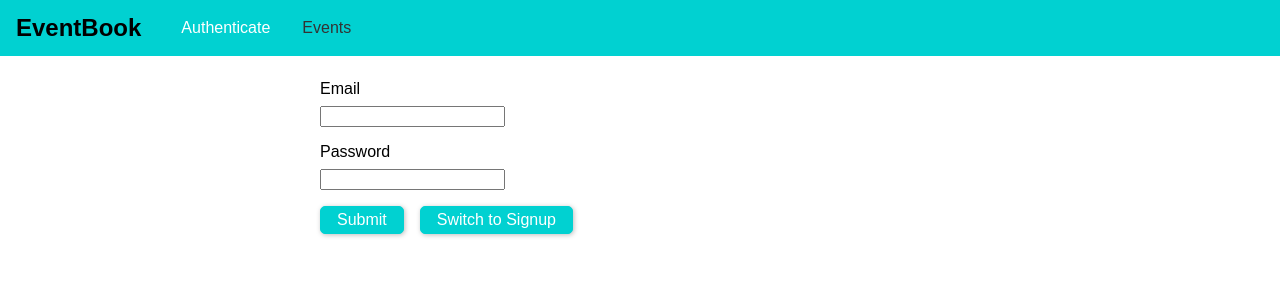
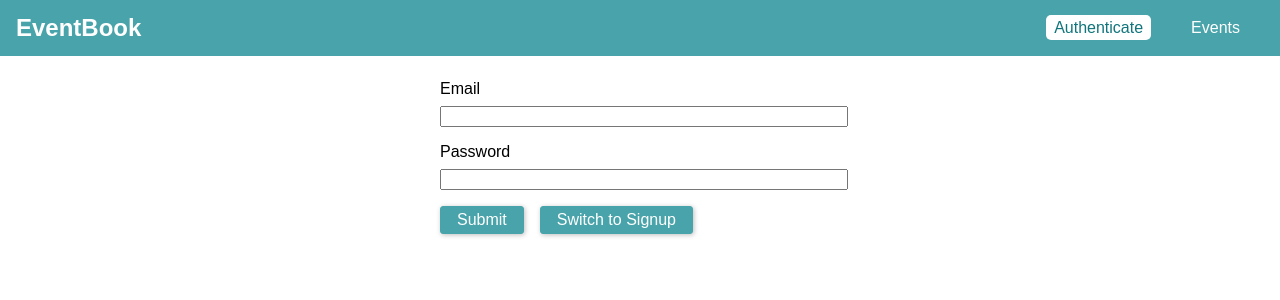
Before and after one commit to dogueone/book_event, a React (Create React App) app in the folder client/: page /auth in a window 1280 px wide. Shown: the top 300 px of the page. Built offline with nearby package versions, Linux system fonts and the light colour scheme.

Commit message:
Events page, Modal, Backdrop

```diff
--- a/client/src/App.js
+++ b/client/src/App.js
@@ -39,7 +39,6 @@
             <MainNav />
             <main className='main-content'>
               <Switch>
-                {!this.state.token && <Redirect from='/' to='/auth' exact />}
                 {this.state.token && <Redirect from='/' to='/events' exact />}
                 {this.state.token && (
                   <Redirect from='/auth' to='/events' exact />
@@ -51,6 +50,7 @@
                 {this.state.token && (
                   <Route path='/bookings' component={BookingsPage} />
                 )}
+                {!this.state.token && <Redirect to='/auth' exact />}
               </Switch>
             </main>
           </AuthContext.Provider>
--- /dev/null
+++ b/client/src/components/Backdrop/Backdrop.css
@@ -0,0 +1,8 @@
+.backdrop {
+    position: fixed;
+    top: 0;
+    left: 0;
+    height: 100vh;
+    width: 100%;
+    background: rgba(0, 0, 0, 0.75);
+  }
--- /dev/null
+++ b/client/src/components/Backdrop/Backdrop.js
@@ -0,0 +1,8 @@
+import React from 'react';
+import './Backdrop.css';
+
+const Backdrop = () => {
+  return <div className='backdrop'></div>;
+};
+
+export default Backdrop;
--- /dev/null
+++ b/client/src/components/Modal/Modal.css
@@ -0,0 +1,36 @@
+.modal {
+    width: 90%;
+    background: white;
+    box-shadow: 0 2px 8px rgba(0, 0, 0, 0.26);
+    position: fixed;
+    top: 20vh;
+    left: 5%;
+  }
+
+  .modal__header {
+    padding: 1rem;
+    background: #48a4aa;
+    color: white;
+  }
+
+  .modal__header h1 {
+    margin: 0;
+    font-size: 1.25rem;
+  }
+
+  .modal__content {
+    padding: 1rem;
+  }
+
+  .modal__actions {
+    display: flex;
+    justify-content: flex-end;
+    padding: 1rem;
+  }
+
+  @media (min-width: 768px) {
+    .modal {
+      width: 30rem;
+      left: calc((100% - 30rem) / 2);
+    }
+  }
--- /dev/null
+++ b/client/src/components/Modal/Modal.js
@@ -0,0 +1,28 @@
+import React from 'react';
+
+import './Modal.css';
+
+const Modal = props => {
+  return (
+    <div className='modal'>
+      <header className='modal__header'>
+        <h1>{props.title}</h1>
+      </header>
+      <section className='modal__content'>{props.children}</section>
+      <section className='modal__actions'>
+        {props.canCancel && (
+          <button className='btn' onClick={props.onCancel}>
+            Cancel
+          </button>
+        )}
+        {props.canConfirm && (
+          <button className='btn' onClick={props.onConfirm}>
+            Confirm
+          </button>
+        )}
+      </section>
+    </div>
+  );
+};
+
+export default Modal;
--- a/client/src/components/Navigation/MainNav.css
+++ b/client/src/components/Navigation/MainNav.css
@@ -4,15 +4,18 @@
     top:0;
     width:100%;
     height: 3.5rem;
-    background: #01d1d1;
+    background: #48a4aa;
     padding:0 1rem;
     display: flex;
     align-items: center;
+    justify-content: space-between;
+    box-sizing: border-box;
 }
 
 .main-nav__logo h1 {
     margin: 0;
     font-size: 1.5rem;
+    color: #fff
 }
 
 .main-nav__items {
@@ -23,16 +26,31 @@
     padding: 0;
     list-style: none;
     margin: 0;
+    align-items: center;
 }
 .main-nav__items li{
     margin: 0 1rem;
 }
-.main-nav__items a{
-    text-decoration: none;
-    color: #333;
+
+.main-nav__items a,
+.main-nav__items button {
+  text-decoration: none;
+  color: white;
+  padding: 0.25rem 0.5rem;
+  border: none;
+  font: inherit;
+  background: transparent;
+  cursor: pointer;
+  vertical-align: middle;
+  margin: 0;
 }
+
 .main-nav__items a:hover,
 .main-nav__items a:active,
-.main-nav__items a.active{
-    color: #fff;
+.main-nav__items a.active,
+.main-nav__items button:hover,
+.main-nav__items button:active {
+  background: #fff;
+  color: #11757c;
+  border-radius: 5px;
 }
--- a/client/src/components/Navigation/MainNav.js
+++ b/client/src/components/Navigation/MainNav.js
@@ -25,9 +25,14 @@
                 <NavLink to='/events'>Events</NavLink>
               </li>
               {context.token && (
-                <li>
-                  <NavLink to='/bookings'>Bookings</NavLink>
-                </li>
+                <React.Fragment>
+                  <li>
+                    <NavLink to='/bookings'>Bookings</NavLink>
+                  </li>
+                  <li>
+                    <button onClick={context.logout}>Logout</button>
+                  </li>
+                </React.Fragment>
               )}
             </ul>
           </nav>
--- a/client/src/index.css
+++ b/client/src/index.css
@@ -3,3 +3,38 @@
   padding: 0;
   font-family: sans-serif;
 }
+
+.form-control label,
+.form-control input {
+  width: 100%;
+  display: block;
+}
+
+.form-control label {
+  margin-bottom: 0.5rem;
+}
+
+.form-control {
+  margin-bottom: 1rem;
+}
+
+.form-actions button,
+.btn {
+  background: #48a4aa;
+  font: inherit;
+  border: 1px solid #48a4aa;
+  border-radius: 3px;
+  padding: 0.25rem 1rem;
+  margin-right: 1rem;
+  box-shadow: 1px 1px 5px rgba(0, 0, 0, 0.26);
+  color: white;
+  cursor: pointer;
+}
+
+.form-actions button:hover,
+.form-actions button:active,
+.btn:hover,
+.btn:active {
+  background: #34777c;
+  border-color: #48a4aa;
+}
--- a/client/src/pages/Auth.css
+++ b/client/src/pages/Auth.css
@@ -1,37 +1,5 @@
 .auth-form {
-    width:40rem;
+    width: 25rem;
     max-width: 80%;
     margin: 5rem auto;
 }
-
-.form-control label,
-.form-control label {
-    width: 100%;
-    display: block;
-}
-
-.form-control label {
-    margin-bottom: 0.5rem;
-}
-
-.form-control {
-    margin-bottom: 1rem
-}
-
-.form-actions button {
-    background: #01d1d1;
-    font: inherit;
-    border: 1px solid #01d1d1;
-    border-radius: 5px;
-    padding: 0.25rem 1rem;
-    margin-right: 1rem;
-    box-shadow: 1px 1px 5px rgba(0, 0, 0, 0.26);
-    color: white;
-    cursor: pointer;
-}
-
-.form-actions button:hover,
-.form-actions button:active {
-    background: #01a7a7;
-    border-color: #01a7a7;
-}
--- /dev/null
+++ b/client/src/pages/Events.css
@@ -0,0 +1,8 @@
+.events-control {
+    text-align: center;
+    border: 1px solid #48a4aa;
+    padding: 1rem;
+    margin: 2rem auto;
+    width: 30rem;
+    max-width: 80%;
+  }
--- a/client/src/pages/Events.js
+++ b/client/src/pages/Events.js
@@ -1,8 +1,49 @@
 import React, { Component } from 'react';
 
+import Modal from '../components/Modal/Modal';
+import Backdrop from '../components/Backdrop/Backdrop';
+import './Events.css';
+
 class EventsPage extends Component {
+  state = {
+    creating: false
+  };
+
+  startCreateEventHandler = () => {
+    this.setState({ creating: true });
+  };
+
+  modalConfirmHandler = () => {
+    this.setState({ creating: false });
+  };
+
+  modalCancelHandler = () => {
+    this.setState({ creating: false });
+  };
+
   render() {
-    return <h1>The Events Page</h1>;
+    return (
+      <React.Fragment>
+        {this.state.creating && <Backdrop />}
+        {this.state.creating && (
+          <Modal
+            title='Add Event'
+            canCancel
+            canConfirm
+            onCancel={this.modalCancelHandler}
+            onConfirm={this.modalConfirmHandler}
+          >
+            <p>Modal Content</p>
+          </Modal>
+        )}
+        <div className='events-control'>
+          <p>Share your own Events</p>
+          <button className='btn' onClick={this.startCreateEventHandler}>
+            Create Event
+          </button>
+        </div>
+      </React.Fragment>
+    );
   }
 }
 
```
